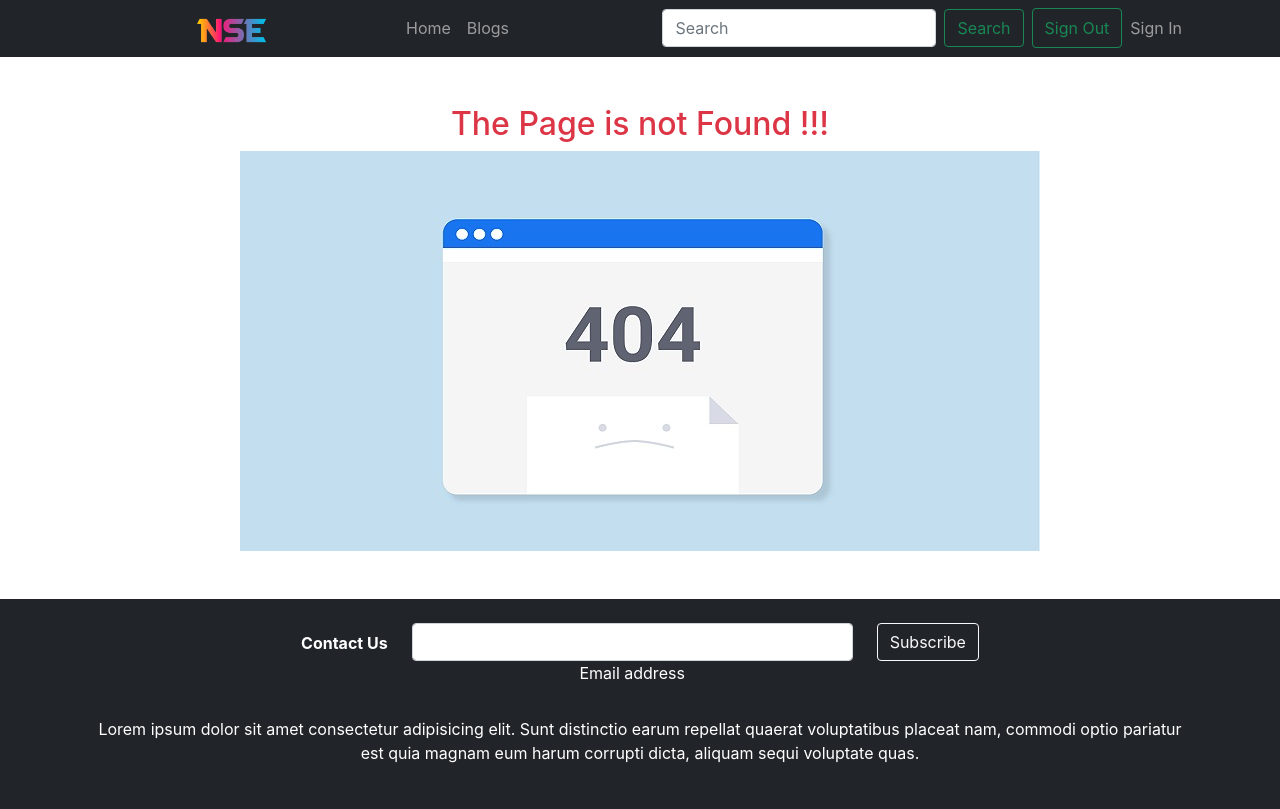
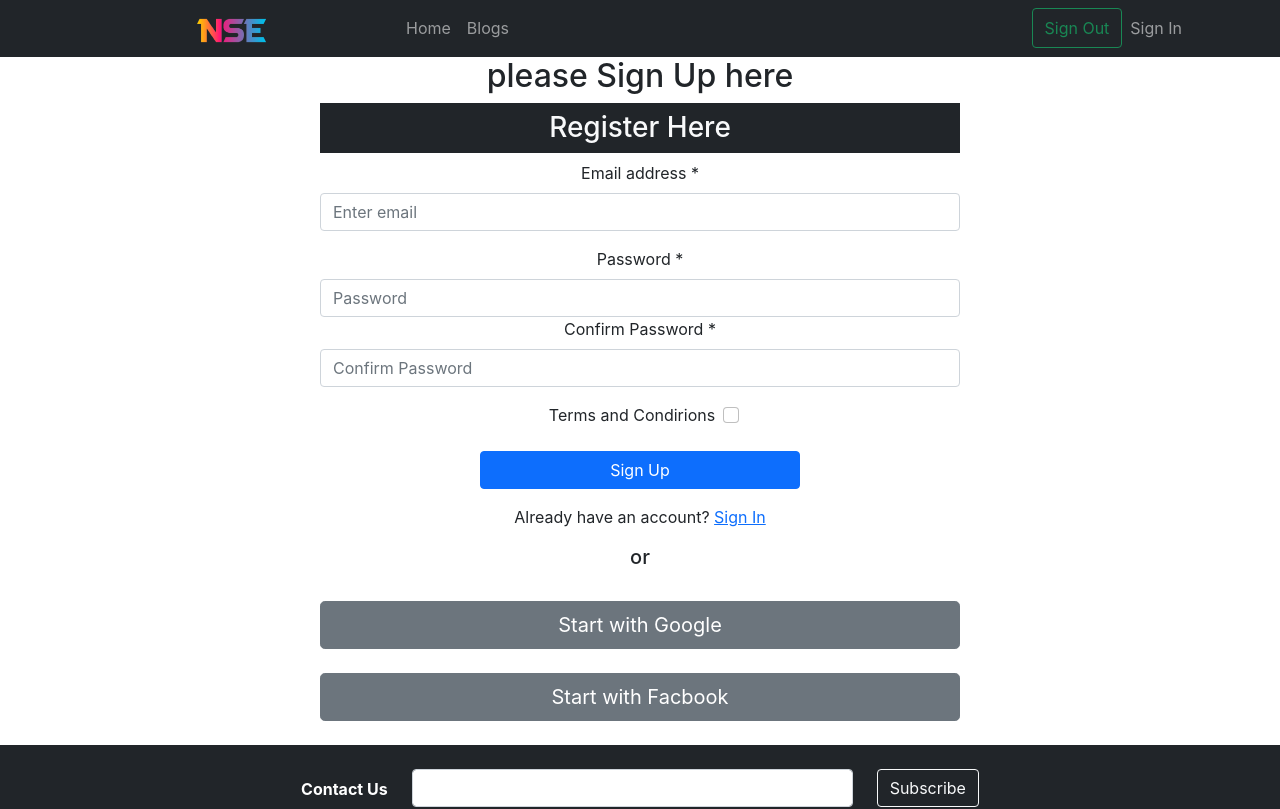
Before and after one commit to projit-1/projects-warhouse-client, a React (Create React App) app: page /signup in a window 1280 px wide. Shown: the top 809 px of the page. Built offline with nearby package versions, Linux system fonts and the light colour scheme.

Commit message:
signup page is added

```diff
--- a/src/App.js
+++ b/src/App.js
@@ -8,6 +8,7 @@ import Home from './Pages/Home/Home';
 import Inventories from './Pages/Inventories/Inventories';
 import NotFound from './Pages/NotFound/NotFound';
 import SignIn from './Pages/SignIn/EmailPasswordSignIn/Signin';
+import SignUp from './Pages/SignUp/SignUp';
 
 function App() {
   return (
@@ -19,6 +20,7 @@ function App() {
         <Route path='/blogs' element={<Blogs></Blogs>}></Route>
         <Route path='/inventories' element={<Inventories></Inventories>}></Route>
         <Route path='/signin' element={<SignIn></SignIn>}></Route>
+        <Route path='/signup' element={<SignUp></SignUp>}></Route>
 
         <Route path='*' element={<NotFound></NotFound>}></Route>
       </Routes>
--- a/src/Pages/Header/Header.js
+++ b/src/Pages/Header/Header.js
@@ -15,7 +15,7 @@ const Header = () => {
                             <Nav.Link as={Link} to="home">Home</Nav.Link>
                             <Nav.Link as={Link} to="blogs">Blogs</Nav.Link>
                         </Nav>
-                        <Form className="d-flex">
+                        {/* <Form className="d-flex">
                             <FormControl
                                 type="search"
                                 placeholder="Search"
@@ -23,7 +23,7 @@ const Header = () => {
                                 aria-label="Search"
                             />
                             <Button variant="outline-success">Search</Button>
-                        </Form>
+                        </Form> */}
                         <Nav className='mx-2'>
                             <Button variant="outline-success" className='bg-dark'>Sign Out</Button>
                             <Nav.Link as={Link} to="signin">Sign In</Nav.Link>
--- a/src/Pages/SignIn/EmailPasswordSignIn/Signin.js
+++ b/src/Pages/SignIn/EmailPasswordSignIn/Signin.js
@@ -1,5 +1,6 @@
 import React from 'react';
 import { Button, Form } from 'react-bootstrap';
+import { Link } from 'react-router-dom';
 import SocialSignIn from '../SocialSignIn/SocialSignIn';
 
 const EmailPasswordSignIn = () => {
@@ -20,7 +21,9 @@ const EmailPasswordSignIn = () => {
                 </Form.Group>
                 <Button variant="primary" type="submit"> Submit </Button>
             </Form>
-
+            <p>
+                New to NS Electronics? <Link to='/SignUp'>Create an account</Link>
+            </p>
             <div>
                 <SocialSignIn></SocialSignIn>
             </div>
--- /dev/null
+++ b/src/Pages/SignUp/SignUp.js
@@ -0,0 +1,47 @@
+import React from 'react';
+import { Button, Form } from 'react-bootstrap';
+import { Link } from 'react-router-dom';
+import SocialSignIn from '../SignIn/SocialSignIn/SocialSignIn';
+
+const SignUp = () => {
+    return (
+        <div>
+            <h2>please Sign Up here</h2>
+            <h3 className='w-50 mx-auto bg-dark mt-2 text-light py-2 px-5 text-center'>Register Here</h3>
+            <Form className='w-50 mx-auto'>
+                <Form.Group className="mb-3" controlId="formBasicEmail">
+                    <Form.Label>Email address *</Form.Label>
+                    <Form.Control type="email" placeholder="Enter email" required />
+                </Form.Group>
+                <Form.Group className="mb-3" controlId="formBasicPassword">
+                    <Form.Label>Password *</Form.Label>
+                    <Form.Control type="password" placeholder="Password" required />
+                    <Form.Label>Confirm Password * </Form.Label>
+                    <Form.Control type="password" placeholder="Confirm Password" required />
+                </Form.Group>
+
+
+                <Form.Label className='mx-2'>Terms and Condirions </Form.Label>
+                <input type="checkbox" class="form-check-input" id="terms"></input>
+                <Button className='w-50 mx-auto d-block my-3' variant="primary" type="submit">
+                    Sign Up
+                </Button>
+                <p>
+                    Already have an account? <Link to='/signin'>Sign In</Link>
+                </p>
+            </Form>
+            <div className='d-flex w-50 mx-auto'>
+                <div className=' sign w-100 '></div>
+                <div> <h5>or</h5></div>
+                <div className=' sign w-100'></div>
+            </div>
+
+
+            <div>
+                <SocialSignIn></SocialSignIn>
+            </div>
+        </div>
+    );
+};
+
+export default SignUp;
```
